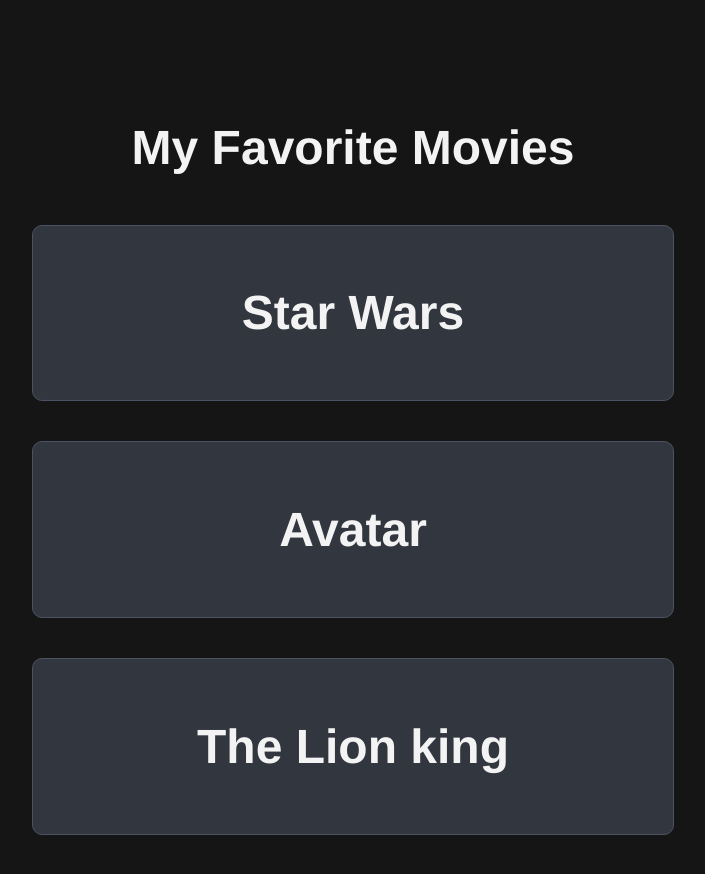
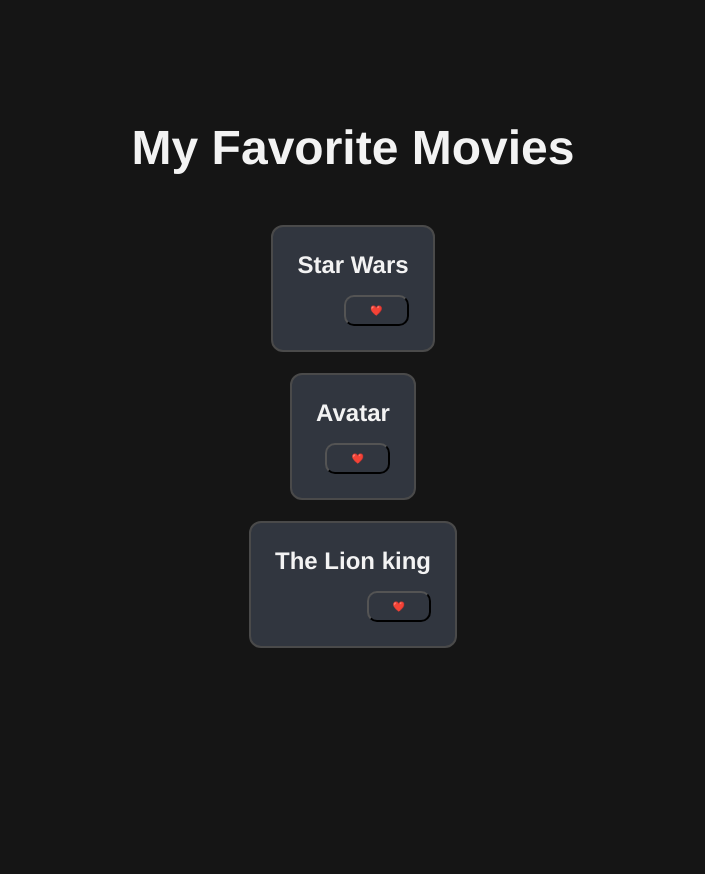
Before and after one commit to Ghjnbhu/ReactJS_19_Full_Course_2025, a React app: page / in a window 1280 px wide. Shown: the top 874 px of the page, without its empty margins (287-992 px from the left). After the commit the page ends 800 px from the top, so only its background shows below. Built offline with nearby package versions, Linux system fonts and the light colour scheme; the HTML template or start-up script is replaced by a standard one.

Commit message:
Add heart buttons

```diff
--- a/src/App.css
+++ b/src/App.css
@@ -33,24 +33,8 @@
   }
 }
 
-.card {
-  border: 1px solid #4b5362;
-  padding: 20px;
-  margin: 10px;
-  background-color: #31363f;
-  border-radius: 10px;
-  min-height: 100px;
-}
-
 .read-the-docs {
   color: #888;
-}
-
-.cards-container {
-  display: flex;
-  flex-direction: column;  /* Stack vertically */
-  gap: 1rem;               /* Add space between cards */
-  align-items: center;     /* Center cards horizontally */
 }
 
 .card-item {
--- a/src/App.jsx
+++ b/src/App.jsx
@@ -4,9 +4,14 @@
 import './App.css'
 
 const Card = ({title}) => {
+  const [hasLiked, setHasLiked] = useState(false)
+
   return (
     <div className='card' >
       <h2>{title}</h2>
+      <button className="button" onClick={() => setHasLiked (!hasLiked)}>
+        {hasLiked ? '🤍' : '❤️'}
+      </button>
     </div>
 
   )
@@ -17,7 +22,7 @@
     <div>
       <h2>My Favorite Movies</h2>
 
-      <div className="card-container">
+      <div className="cards-container">
         <Card title="Star Wars" rating={5} isCool={true}/>
         <Card title="Avatar"/>
         <Card title="The Lion king"/>
--- a/src/index.css
+++ b/src/index.css
@@ -10,17 +10,63 @@
   font-size: 48px;
 }
 
-.card-container {
+.cards-container {
   display: flex;
   flex-direction: column;  /* Stack vertically */
-  align-items: center;     /* Center horizontally */
-  gap: 20px;               /* Space between cards */
+  align-items: center;     /* Center cards horizontally */
+  gap: 1px;               /* Space between cards */
   max-width: 1024px;
   margin: 0 auto;
 }
 
 .card {
-  border: 2px solid red;
+  border: 2px solid #4a4a4a;  /* Softer border color */
   width: 75%;
-  max-width: 600px;        /* Optional: limit card width */
+  padding: 24px;
+  margin: 10px auto;
+  background-color: #31363f;
+  border-radius: 12px;
+
+
+  /* Flexbox layout */
+  display: flex;
+  flex-direction: column;
+  gap: 16px;  /* Space between title and button */
+
+  width: fit-content;
+  height: fit-content;
 }
+
+.card h2 {
+  text-align: center;
+  width: 100%;
+  margin: 0;
+  color: #f3f3f3;
+  font-size: 24px;
+  font-weight: 600;
+}
+
+.button {
+  /* border: 2px solid #ff6b6b;  /* Softer red */
+  font-size: 10px;
+  background-color: transparent;
+  color: white;
+  cursor: pointer;
+    /* Right alignment */
+  align-self: flex-end;
+    /* Better button styling */
+  padding: 8px 24px;
+  border-radius: 10px;  /* Rounded pill shape */
+  font-weight: 300;
+  transition: all 0.3s ease;
+}
+
+.button:hover {
+  background-color: #ff6b6b;
+  color: #151515;
+  transform: scale(1.05);  /* Slight grow effect */
+}
+
+.button:active {
+  transform: scale(0.95);  /* Slight shrink when clicked */
+}
```
Also changed, not shown: 1 other file (tests, documents, lock files or other folders).
